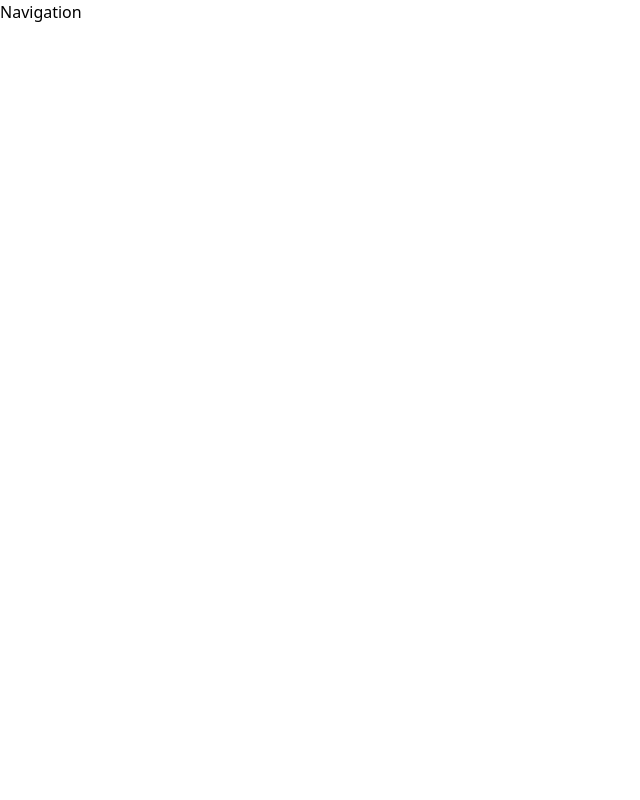
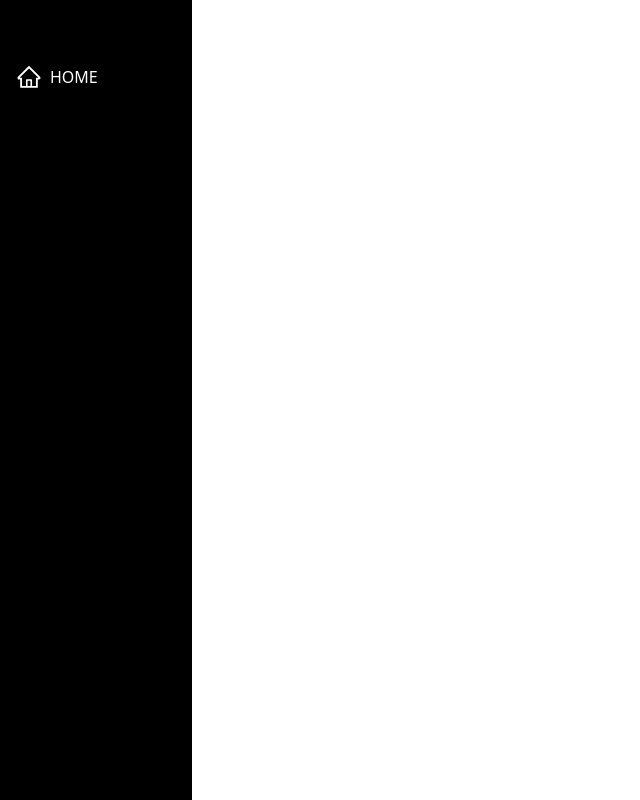
Before and after one commit to wilsongachungi/mern-ecommerce, a React (Vite) app in the folder frontend/: page / in a window 1280 px wide. Shown: the whole page, without its empty margins (0-640 px from the left). Built offline with nearby package versions, Linux system fonts and the light colour scheme.

Commit message:
setting the home page

```diff
--- a/frontend/src/pages/Auth/Navigation.jsx
+++ b/frontend/src/pages/Auth/Navigation.jsx
@@ -1,4 +1,4 @@
-import React from 'react'
+import React, { useState } from 'react';
 import {AiOutlineHome, AiOutlineShopping, AiOutlineLogin, AiOutlineUserAdd, AiOutlineShoppingCart} from 'react-icons/ai'
 import {FaHeart} from 'react-icons/fa'
 import {Link} from 'react-router-dom'
@@ -6,8 +6,30 @@ import { useNavigate } from 'react-router-dom'
 import './Navigation.css'
 
 const Navigation = () => {
+      const [dropdownOpen,setDropdownOpen]  = useState(false)
+      const [showSidebar, setShowSidebar] = useState(false)
+
+      const toggleDropdown = () => {
+        setShowSidebar(!showSidebar)
+      }
+
+      const toggleSidebar = () => {
+        setDropdownOpen(!dropdownOpen)
+      }
+
+      const closeSideBar = () => {
+        setShowSidebar(false)
+      }
     return (
-        <div>Navigation</div>
+        <div style={{zIndex: 999}} className={`${showSidebar ? "hidden" : 'flex'} xl:flex lg:flex md:hidden sm:hidden flex-col justify-between p-4 text-white bg-black w-[4%] hover:w-[15%] h-[100vh] fixed`}
+        id='navigation-container'>
+            <div className="flex flex-col justify-center space-y-4">
+                <Link to='/' className="flex items-center transition-transform transform hover:translate-x-2">
+                <AiOutlineHome  className="mr-2 mt-[3rem]" size={26}/>
+                <span className='hidden nav-item-name mt-[3rem]'>HOME</span> {""}
+                </Link>
+            </div>
+        </div>
     )
 }
 
```
